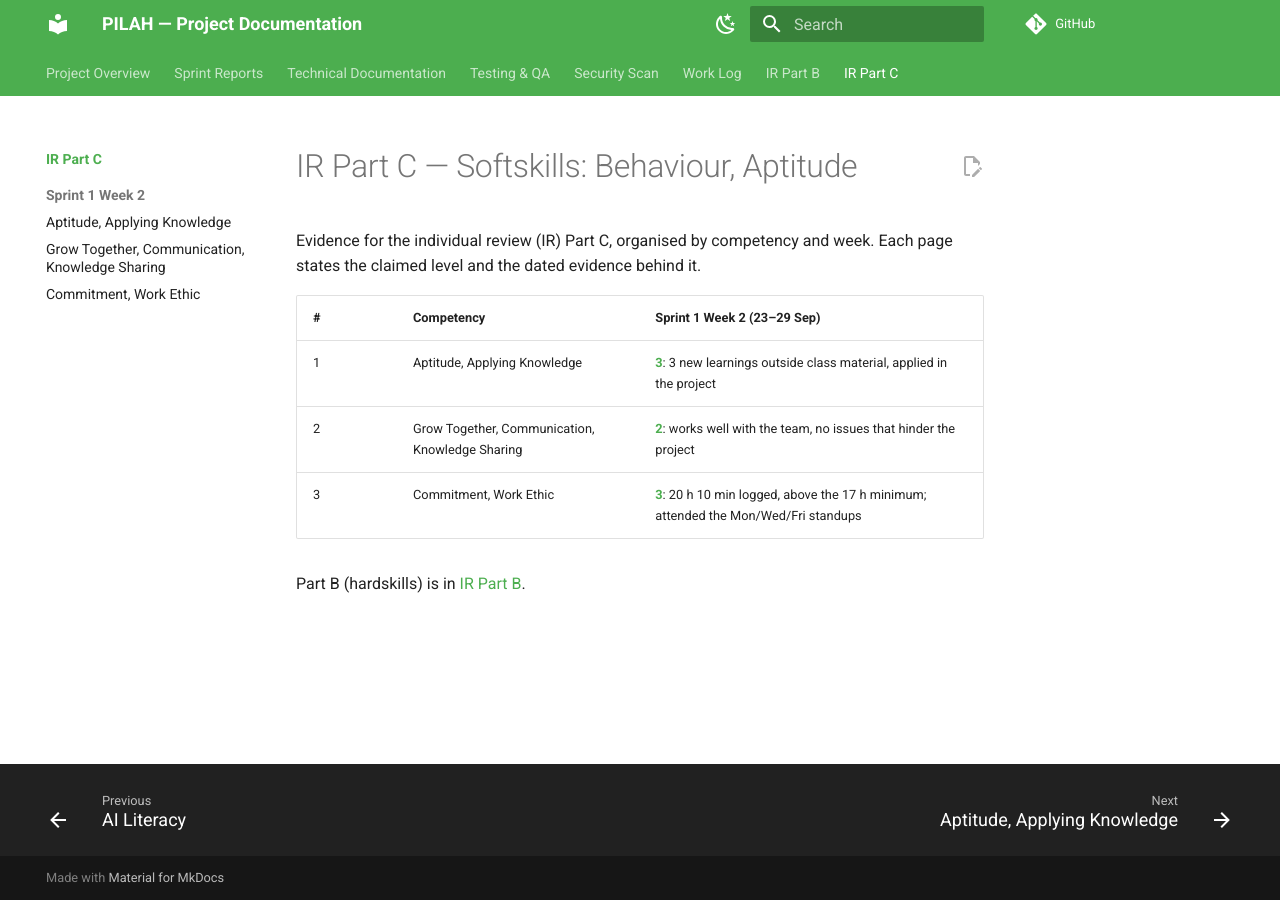
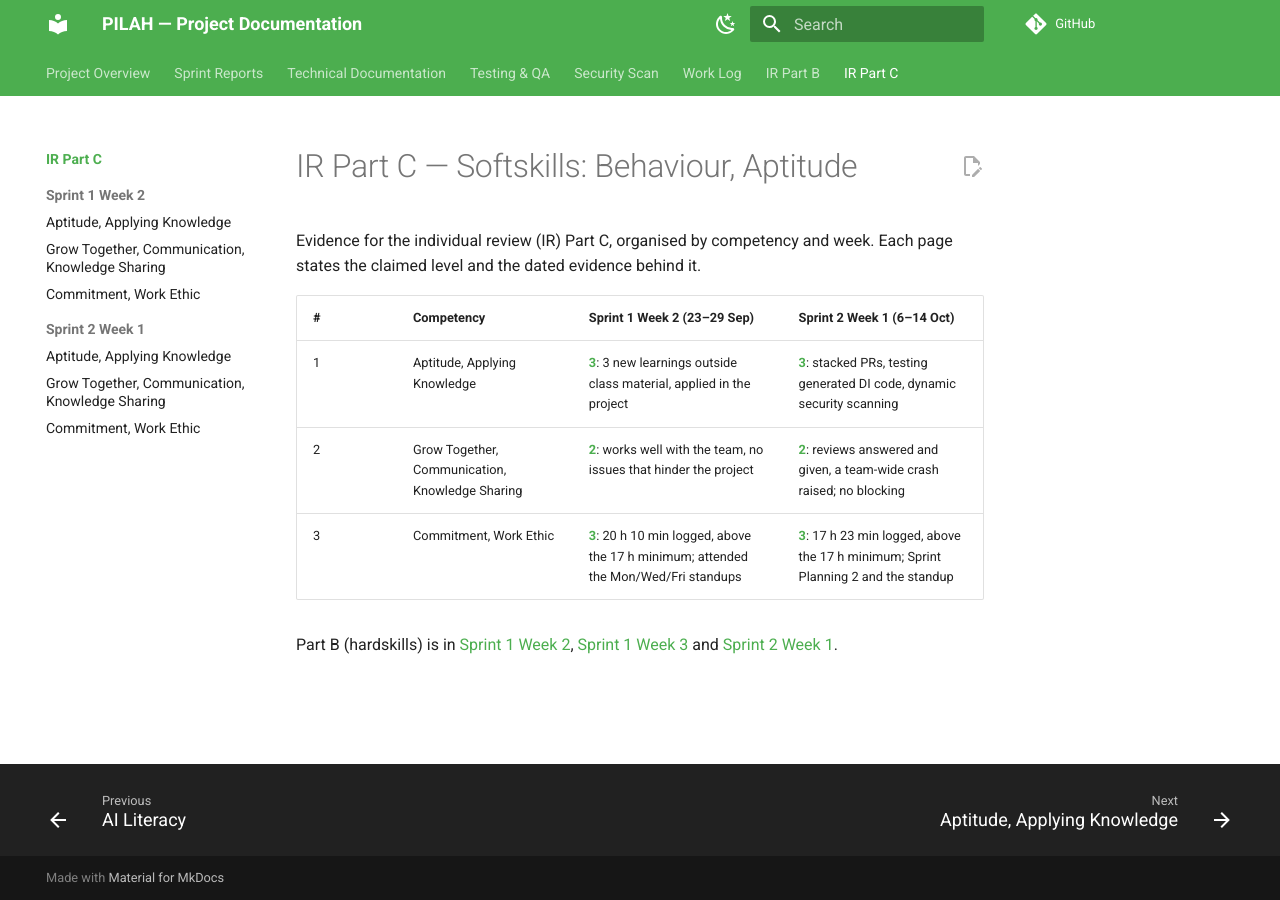
Before and after one commit to mvfi0/pilah-docs, an MkDocs documentation site: the page built from docs/review-part-c/index.md, in a window 1280 px wide. Built offline with MkDocs 1.6.1 and Material for MkDocs 9.7.7, drawn with Linux system fonts in a browser that asks for light colours; comment, search, counter and statistics services are not loaded.

Commit message:
docs(ir): add IR Part C pages for Sprint 2 Week 1
Aptitude level 3 (stacked PRs with revert+cherry-pick, testing the
generated DI graph, dynamic security scanning); Grow Together level 2
(reviews given and answered, a team-wide crash raised, no blocking);
Commitment level 3 (17 h 23 min across 6-14 Oct, Sprint Planning 2 and
the standup). Part C index gains the Sprint 2 Week 1 column.

Co-Authored-By: Claude Opus 4.8 <noreply@anthropic.com>

```diff
--- a/docs/review-part-c/index.md
+++ b/docs/review-part-c/index.md
@@ -2,10 +2,10 @@
 
 Evidence for the individual review (IR) Part C, organised by competency and week. Each page states the claimed level and the dated evidence behind it.
 
-| # | Competency | Sprint 1 Week 2 (23–29 Sep) |
-|---|---|---|
-| 1 | Aptitude, Applying Knowledge | [**3**](sprint-1-week-2/aptitude.md): 3 new learnings outside class material, applied in the project |
-| 2 | Grow Together, Communication, Knowledge Sharing | [**2**](sprint-1-week-2/grow-together.md): works well with the team, no issues that hinder the project |
-| 3 | Commitment, Work Ethic | [**3**](sprint-1-week-2/commitment.md): 20 h 10 min logged, above the 17 h minimum; attended the Mon/Wed/Fri standups |
+| # | Competency | Sprint 1 Week 2 (23–29 Sep) | Sprint 2 Week 1 (6–14 Oct) |
+|---|---|---|---|
+| 1 | Aptitude, Applying Knowledge | [**3**](sprint-1-week-2/aptitude.md): 3 new learnings outside class material, applied in the project | [**3**](sprint-2-week-1/aptitude.md): stacked PRs, testing generated DI code, dynamic security scanning |
+| 2 | Grow Together, Communication, Knowledge Sharing | [**2**](sprint-1-week-2/grow-together.md): works well with the team, no issues that hinder the project | [**2**](sprint-2-week-1/grow-together.md): reviews answered and given, a team-wide crash raised; no blocking |
+| 3 | Commitment, Work Ethic | [**3**](sprint-1-week-2/commitment.md): 20 h 10 min logged, above the 17 h minimum; attended the Mon/Wed/Fri standups | [**3**](sprint-2-week-1/commitment.md): 17 h 23 min logged, above the 17 h minimum; Sprint Planning 2 and the standup |
 
-Part B (hardskills) is in [IR Part B](../review-week-2/index.md).
+Part B (hardskills) is in [Sprint 1 Week 2](../review-week-2/index.md), [Sprint 1 Week 3](../review-week-3/index.md) and [Sprint 2 Week 1](../review-sprint-2-week-1/index.md).
--- a/mkdocs.yml
+++ b/mkdocs.yml
@@ -128,3 +128,7 @@ nav:
           - Aptitude, Applying Knowledge: review-part-c/sprint-1-week-2/aptitude.md
           - Grow Together, Communication, Knowledge Sharing: review-part-c/sprint-1-week-2/grow-together.md
           - Commitment, Work Ethic: review-part-c/sprint-1-week-2/commitment.md
+      - Sprint 2 Week 1:
+          - Aptitude, Applying Knowledge: review-part-c/sprint-2-week-1/aptitude.md
+          - Grow Together, Communication, Knowledge Sharing: review-part-c/sprint-2-week-1/grow-together.md
+          - Commitment, Work Ethic: review-part-c/sprint-2-week-1/commitment.md
```
Also changed, not shown: docs/review-part-c/sprint-2-week-1/aptitude.md (added, +24 -0 lines), docs/review-part-c/sprint-2-week-1/commitment.md (added, +36 -0 lines), docs/review-part-c/sprint-2-week-1/grow-together.md (added, +18 -0 lines).
